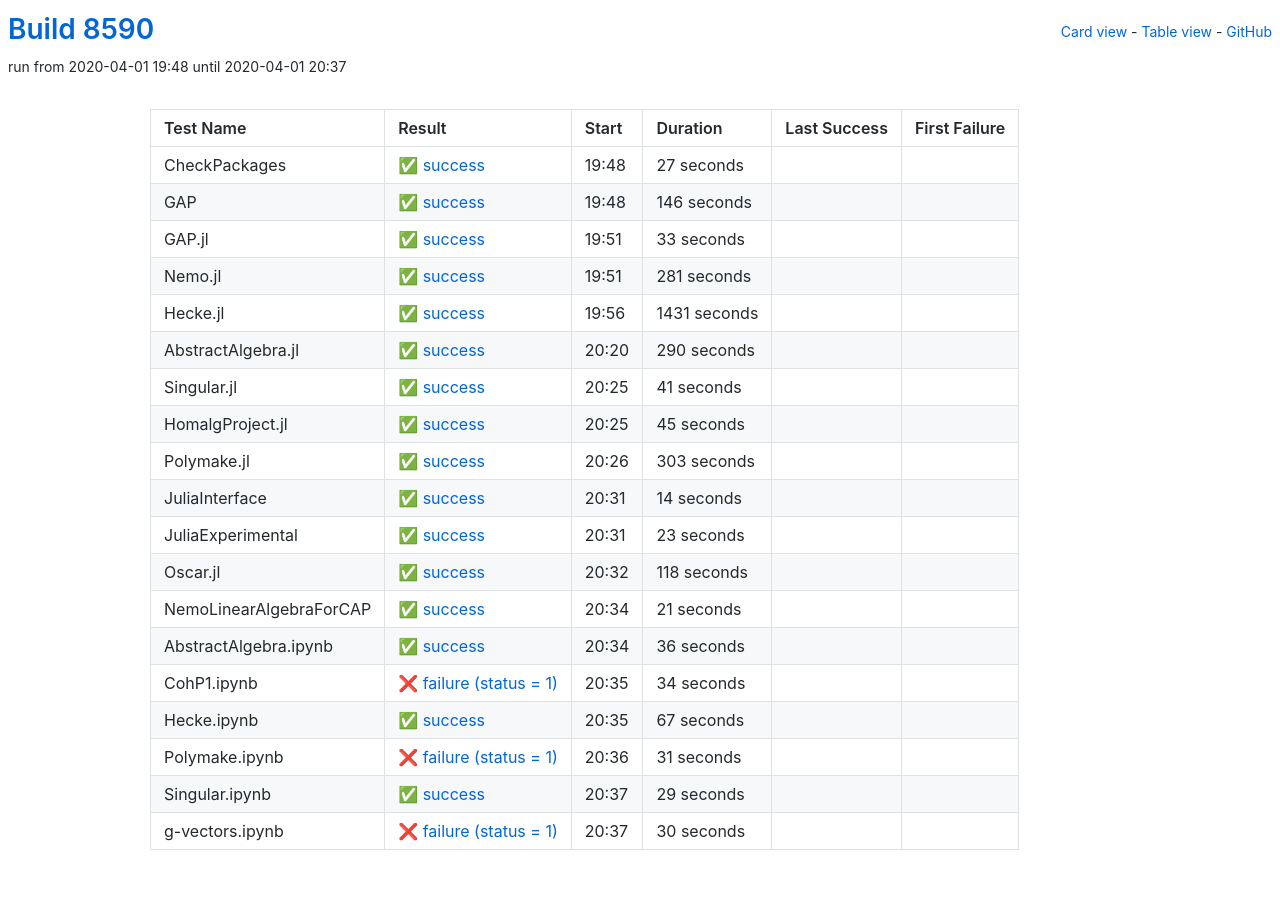
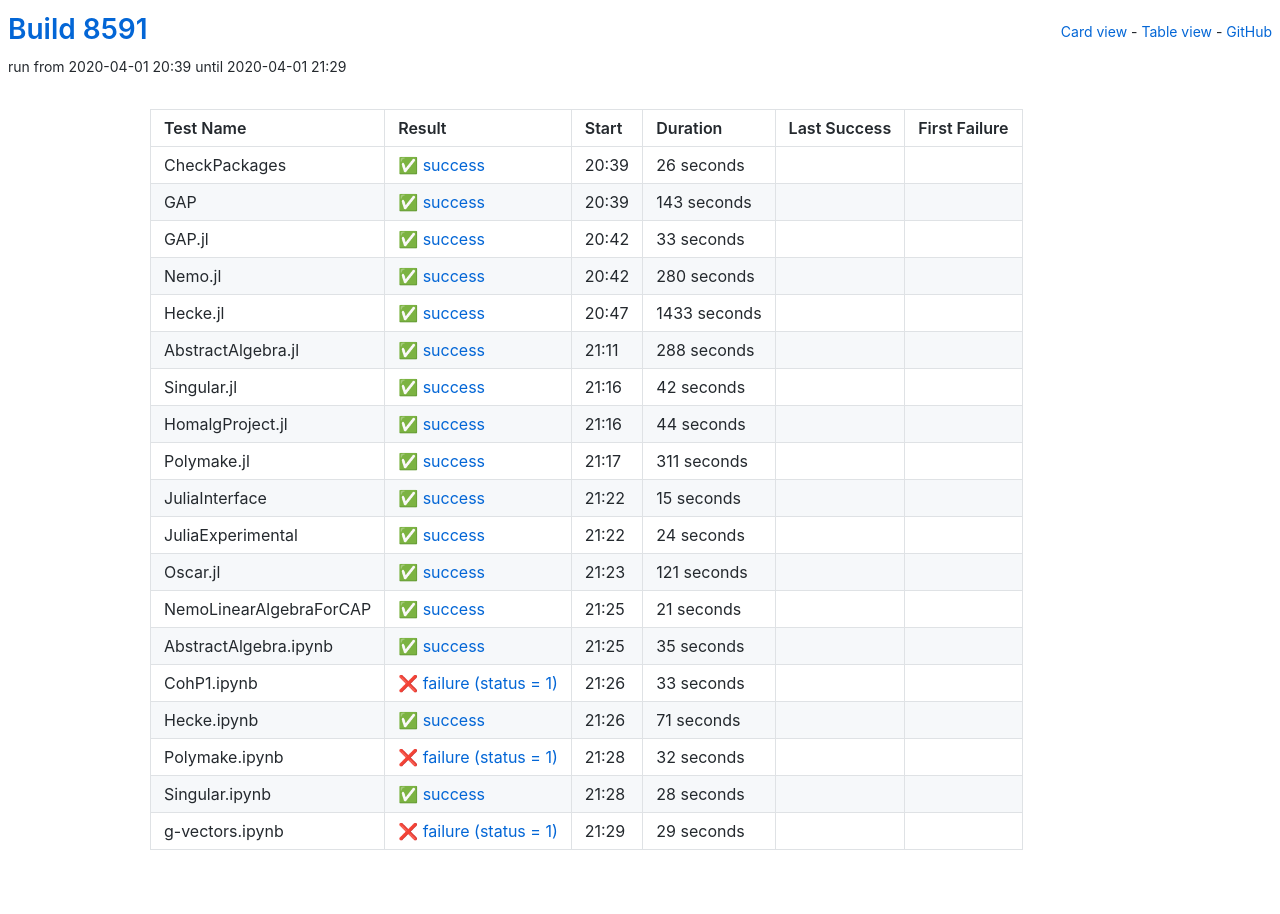
Before and after one commit to oscar-system/oscar-ci-status, a Jekyll site: the page built from table.html, in a window 1280 px wide. Built offline with Jekyll 4.4.1, drawn with Linux system fonts in a browser that asks for light colours.

Commit message:
Build 8591

```diff
--- a/_data/ci.yml
+++ b/_data/ci.yml
@@ -1,27 +1,27 @@
-build: 8590
-build_url: https://oscarci.mathematik.uni-kl.de/job/oscar/8590/
+build: 8591
+build_url: https://oscarci.mathematik.uni-kl.de/job/oscar/8591/
 job: oscar
 tests:
-- duration: 27
+- duration: 26
   exitcode: 0
   first_failure: false
   first_failure_url: null
   last_success: false
   last_success_url: null
-  log: https://oscarci.mathematik.uni-kl.de/job/oscar/8590/artifact/logs/build-8590/CheckPackages.log
+  log: https://oscarci.mathematik.uni-kl.de/job/oscar/8591/artifact/logs/build-8591/CheckPackages.log
   name: CheckPackages
-  start: 2020-04-01 19:48
+  start: 2020-04-01 20:39
   status: success
   success: true
-- duration: 146
+- duration: 143
   exitcode: 0
   first_failure: false
   first_failure_url: null
   last_success: false
   last_success_url: null
-  log: https://oscarci.mathematik.uni-kl.de/job/oscar/8590/artifact/logs/build-8590/GAP.log
+  log: https://oscarci.mathematik.uni-kl.de/job/oscar/8591/artifact/logs/build-8591/GAP.log
   name: GAP
-  start: 2020-04-01 19:48
+  start: 2020-04-01 20:39
   status: success
   success: true
 - duration: 33
@@ -30,108 +30,108 @@
   first_failure_url: null
   last_success: false
   last_success_url: null
-  log: https://oscarci.mathematik.uni-kl.de/job/oscar/8590/artifact/logs/build-8590/GAP.jl.log
+  log: https://oscarci.mathematik.uni-kl.de/job/oscar/8591/artifact/logs/build-8591/GAP.jl.log
   name: GAP.jl
-  start: 2020-04-01 19:51
+  start: 2020-04-01 20:42
   status: success
   success: true
-- duration: 281
+- duration: 280
   exitcode: 0
   first_failure: false
   first_failure_url: null
   last_success: false
   last_success_url: null
-  log: https://oscarci.mathematik.uni-kl.de/job/oscar/8590/artifact/logs/build-8590/Nemo.jl.log
+  log: https://oscarci.mathematik.uni-kl.de/job/oscar/8591/artifact/logs/build-8591/Nemo.jl.log
   name: Nemo.jl
-  start: 2020-04-01 19:51
+  start: 2020-04-01 20:42
   status: success
   success: true
-- duration: 1431
+- duration: 1433
   exitcode: 0
   first_failure: false
   first_failure_url: null
   last_success: false
   last_success_url: null
-  log: https://oscarci.mathematik.uni-kl.de/job/oscar/8590/artifact/logs/build-8590/Hecke.jl.log
+  log: https://oscarci.mathematik.uni-kl.de/job/oscar/8591/artifact/logs/build-8591/Hecke.jl.log
   name: Hecke.jl
-  start: 2020-04-01 19:56
+  start: 2020-04-01 20:47
   status: success
   success: true
-- duration: 290
+- duration: 288
   exitcode: 0
   first_failure: false
   first_failure_url: null
   last_success: false
   last_success_url: null
-  log: https://oscarci.mathematik.uni-kl.de/job/oscar/8590/artifact/logs/build-8590/AbstractAlgebra.jl.log
+  log: https://oscarci.mathematik.uni-kl.de/job/oscar/8591/artifact/logs/build-8591/AbstractAlgebra.jl.log
   name: AbstractAlgebra.jl
-  start: 2020-04-01 20:20
+  start: 2020-04-01 21:11
   status: success
   success: true
-- duration: 41
+- duration: 42
   exitcode: 0
   first_failure: false
   first_failure_url: null
   last_success: false
   last_success_url: null
-  log: https://oscarci.mathematik.uni-kl.de/job/oscar/8590/artifact/logs/build-8590/Singular.jl.log
+  log: https://oscarci.mathematik.uni-kl.de/job/oscar/8591/artifact/logs/build-8591/Singular.jl.log
   name: Singular.jl
-  start: 2020-04-01 20:25
+  start: 2020-04-01 21:16
   status: success
   success: true
-- duration: 45
+- duration: 44
   exitcode: 0
   first_failure: false
   first_failure_url: null
   last_success: false
   last_success_url: null
-  log: https://oscarci.mathematik.uni-kl.de/job/oscar/8590/artifact/logs/build-8590/HomalgProject.jl.log
+  log: https://oscarci.mathematik.uni-kl.de/job/oscar/8591/artifact/logs/build-8591/HomalgProject.jl.log
   name: HomalgProject.jl
-  start: 2020-04-01 20:25
+  start: 2020-04-01 21:16
   status: success
   success: true
-- duration: 303
+- duration: 311
   exitcode: 0
   first_failure: false
   first_failure_url: null
   last_success: false
   last_success_url: null
-  log: https://oscarci.mathematik.uni-kl.de/job/oscar/8590/artifact/logs/build-8590/Polymake.jl.log
+  log: https://oscarci.mathematik.uni-kl.de/job/oscar/8591/artifact/logs/build-8591/Polymake.jl.log
   name: Polymake.jl
-  start: 2020-04-01 20:26
+  start: 2020-04-01 21:17
   status: success
   success: true
-- duration: 14
+- duration: 15
   exitcode: 0
   first_failure: false
   first_failure_url: null
   last_success: false
   last_success_url: null
-  log: https://oscarci.mathematik.uni-kl.de/job/oscar/8590/artifact/logs/build-8590/JuliaInterface.log
+  log: https://oscarci.mathematik.uni-kl.de/job/oscar/8591/artifact/logs/build-8591/JuliaInterface.log
   name: JuliaInterface
-  start: 2020-04-01 20:31
+  start: 2020-04-01 21:22
   status: success
   success: true
-- duration: 23
+- duration: 24
   exitcode: 0
   first_failure: false
   first_failure_url: null
   last_success: false
   last_success_url: null
-  log: https://oscarci.mathematik.uni-kl.de/job/oscar/8590/artifact/logs/build-8590/JuliaExperimental.log
+  log: https://oscarci.mathematik.uni-kl.de/job/oscar/8591/artifact/logs/build-8591/JuliaExperimental.log
   name: JuliaExperimental
-  start: 2020-04-01 20:31
+  start: 2020-04-01 21:22
   status: success
   success: true
-- duration: 118
+- duration: 121
   exitcode: 0
   first_failure: false
   first_failure_url: null
   last_success: false
   last_success_url: null
-  log: https://oscarci.mathematik.uni-kl.de/job/oscar/8590/artifact/logs/build-8590/Oscar.jl.log
+  log: https://oscarci.mathematik.uni-kl.de/job/oscar/8591/artifact/logs/build-8591/Oscar.jl.log
   name: Oscar.jl
-  start: 2020-04-01 20:32
+  start: 2020-04-01 21:23
   status: success
   success: true
 - duration: 21
@@ -140,74 +140,74 @@
   first_failure_url: null
   last_success: false
   last_success_url: null
-  log: https://oscarci.mathematik.uni-kl.de/job/oscar/8590/artifact/logs/build-8590/NemoLinearAlgebraForCAP.log
+  log: https://oscarci.mathematik.uni-kl.de/job/oscar/8591/artifact/logs/build-8591/NemoLinearAlgebraForCAP.log
   name: NemoLinearAlgebraForCAP
-  start: 2020-04-01 20:34
+  start: 2020-04-01 21:25
   status: success
   success: true
-- duration: 36
+- duration: 35
   exitcode: 0
   first_failure: false
   first_failure_url: null
   last_success: false
   last_success_url: null
-  log: https://oscarci.mathematik.uni-kl.de/job/oscar/8590/artifact/logs/build-8590/AbstractAlgebra.ipynb.log
+  log: https://oscarci.mathematik.uni-kl.de/job/oscar/8591/artifact/logs/build-8591/AbstractAlgebra.ipynb.log
   name: AbstractAlgebra.ipynb
-  start: 2020-04-01 20:34
+  start: 2020-04-01 21:25
   status: success
   success: true
-- duration: 34
+- duration: 33
   exitcode: 1
   first_failure: false
   first_failure_url: null
   last_success: false
   last_success_url: null
-  log: https://oscarci.mathematik.uni-kl.de/job/oscar/8590/artifact/logs/build-8590/CohP1.ipynb.log
+  log: https://oscarci.mathematik.uni-kl.de/job/oscar/8591/artifact/logs/build-8591/CohP1.ipynb.log
   name: CohP1.ipynb
-  start: 2020-04-01 20:35
+  start: 2020-04-01 21:26
   status: failure
   success: false
-- duration: 67
+- duration: 71
   exitcode: 0
   first_failure: false
   first_failure_url: null
   last_success: false
   last_success_url: null
-  log: https://oscarci.mathematik.uni-kl.de/job/oscar/8590/artifact/logs/build-8590/Hecke.ipynb.log
+  log: https://oscarci.mathematik.uni-kl.de/job/oscar/8591/artifact/logs/build-8591/Hecke.ipynb.log
   name: Hecke.ipynb
-  start: 2020-04-01 20:35
+  start: 2020-04-01 21:26
   status: success
   success: true
-- duration: 31
+- duration: 32
   exitcode: 1
   first_failure: false
   first_failure_url: null
   last_success: false
   last_success_url: null
-  log: https://oscarci.mathematik.uni-kl.de/job/oscar/8590/artifact/logs/build-8590/Polymake.ipynb.log
+  log: https://oscarci.mathematik.uni-kl.de/job/oscar/8591/artifact/logs/build-8591/Polymake.ipynb.log
   name: Polymake.ipynb
-  start: 2020-04-01 20:36
+  start: 2020-04-01 21:28
   status: failure
   success: false
-- duration: 29
+- duration: 28
   exitcode: 0
   first_failure: false
   first_failure_url: null
   last_success: false
   last_success_url: null
-  log: https://oscarci.mathematik.uni-kl.de/job/oscar/8590/artifact/logs/build-8590/Singular.ipynb.log
+  log: https://oscarci.mathematik.uni-kl.de/job/oscar/8591/artifact/logs/build-8591/Singular.ipynb.log
   name: Singular.ipynb
-  start: 2020-04-01 20:37
+  start: 2020-04-01 21:28
   status: success
   success: true
-- duration: 30
+- duration: 29
   exitcode: 1
   first_failure: false
   first_failure_url: null
   last_success: false
   last_success_url: null
-  log: https://oscarci.mathematik.uni-kl.de/job/oscar/8590/artifact/logs/build-8590/g-vectors.ipynb.log
+  log: https://oscarci.mathematik.uni-kl.de/job/oscar/8591/artifact/logs/build-8591/g-vectors.ipynb.log
   name: g-vectors.ipynb
-  start: 2020-04-01 20:37
+  start: 2020-04-01 21:29
   status: failure
   success: false
```
Also changed, not shown: README.md.
